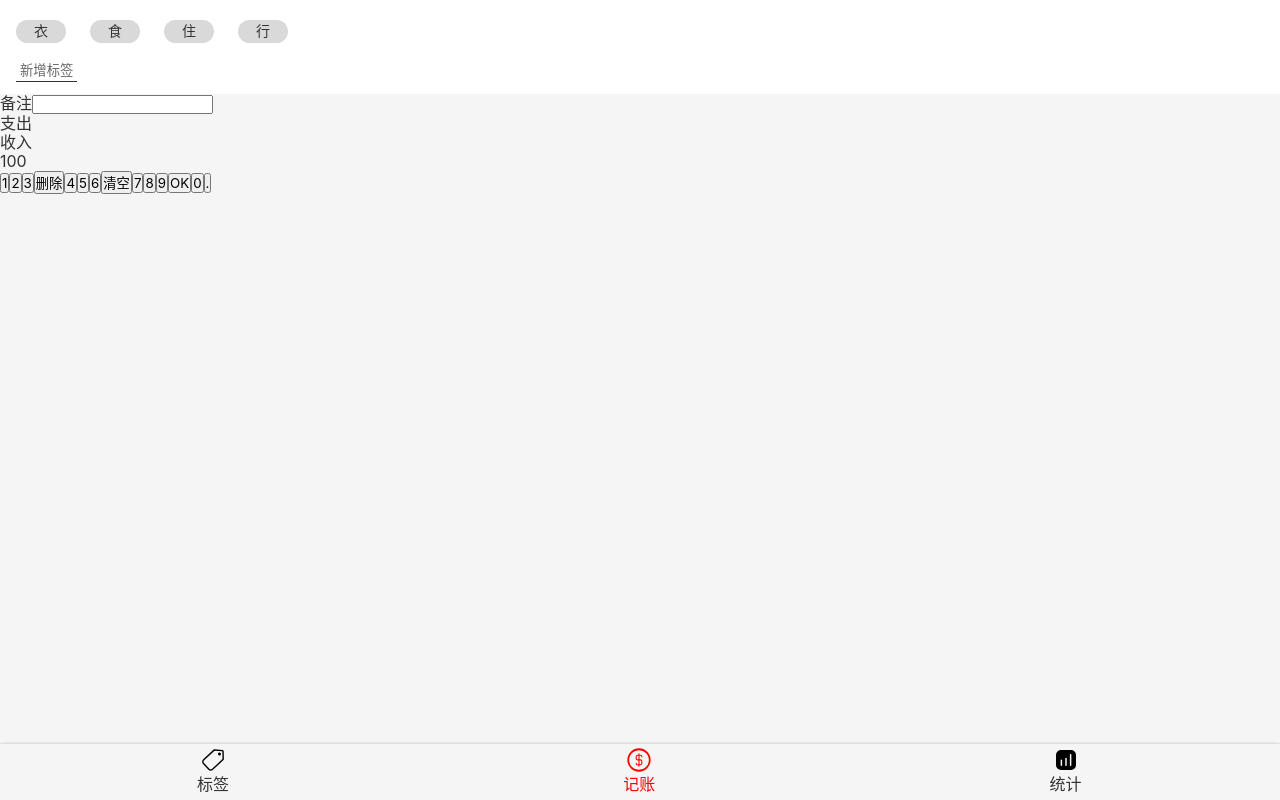
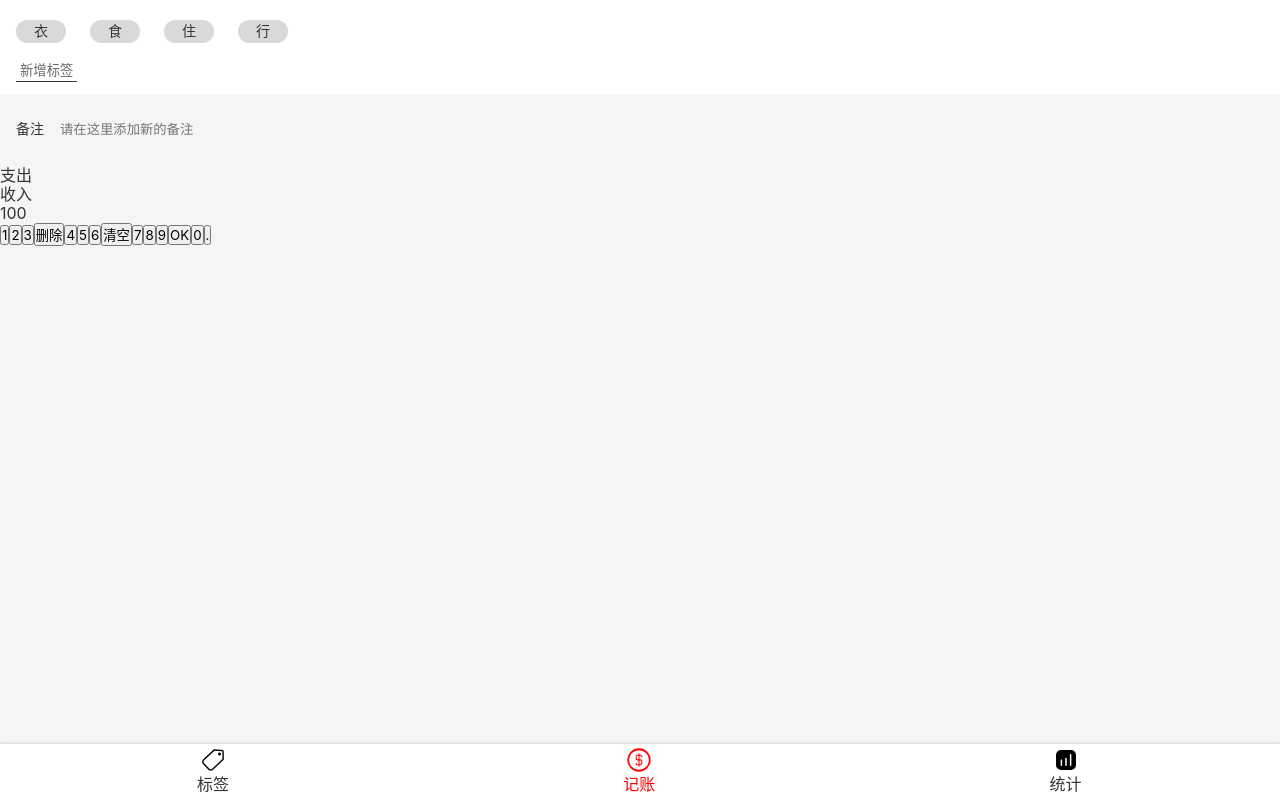
Before and after one commit to znzaznz/React-Morny, a React app: page /money in a window 1280 px wide. Built offline with nearby package versions, Linux system fonts and the light colour scheme; the HTML template or start-up script is replaced by a standard one.

Commit message:
money的备注 UI完成

```diff
--- a/src/components/Nav.tsx
+++ b/src/components/Nav.tsx
@@ -4,6 +4,7 @@ import Icon from './Icon';
 
 
 const NavWrapper = styled.nav`
+  background-color: white;
   line-height: 24px;
   box-shadow: 0 0 3px rgba(0,0,0,0.25);
   >ul {
--- /dev/null
+++ b/src/components/TagsSection.jsx
@@ -0,0 +1,40 @@
+import React from 'react';
+import styled from "styled-components";
+
+const TagSection = styled.section`
+  background-color: white;
+  padding: 12px 16px;
+  > ol{
+    margin: 0 -12px;
+    > li{
+        background-color: #D9D9D9;
+        border-radius: 18px;
+        display: inline-block;
+        padding: 3px 18px;
+        font-size: 14px;
+        margin: 8px 12px;
+      }
+  }
+  >button{
+    background: none;
+    border: none;
+    padding: 2px 4px;
+    color: #666;
+    border-bottom: 1px solid #333;
+    margin-top: 7px;
+  }
+`
+
+export default function TagsSection() {
+    return (
+        <TagSection>
+            <ol>
+                <li>衣</li>
+                <li>食</li>
+                <li>住</li>
+                <li>行</li>
+            </ol>
+            <button>新增标签</button>
+        </TagSection>
+    )
+}
--- a/src/index.scss
+++ b/src/index.scss
@@ -25,6 +25,9 @@ body{
 button{
   font-family: inherit;
 }
+:focus{
+  outline: none;
+}
 .icon{
   height: 1em;
   width: 1em;
--- a/src/views/Money.tsx
+++ b/src/views/Money.tsx
@@ -1,32 +1,27 @@
 import React from 'react';
 import Layout from '../components/Layout';
 import styled from 'styled-components';
+import TagsSection from '../components/TagsSection';
 
-const TagSection = styled.section`
-  background-color: white;
-  padding: 12px 16px;
-  > ol{
-    margin: 0 -12px;
-    > li{
-        background-color: #D9D9D9;
-        border-radius: 18px;
-        display: inline-block;
-        padding: 3px 18px;
-        font-size: 14px;
-        margin: 8px 12px;
+
+const NotesSection = styled.section`
+    padding: 0 16px;
+    font-size: 14px;
+    > label{
+      display: flex;
+      align-items: center;
+      >span{
+        margin-right: 16px;
+        white-space: nowrap;
       }
-  }
-  >button{
-    background: none;
-    border: none;
-    padding: 2px 4px;
-    color: #666;
-    border-bottom: 1px solid #333;
-    margin-top: 7px;
-  }
-`
-const NotesSection = styled.section`
-
+      >input{
+        display: block;
+        width: 100%;
+        height: 72px;
+        background: none;
+        border: 0;
+      }
+    }
 `
 const CategorySection = styled.section`
 
@@ -38,19 +33,11 @@ const NumberPadSection = styled.section`
 export default function Money(){
     return (
         <Layout>
-            <TagSection>
-                <ol>
-                    <li>衣</li>
-                    <li>食</li>
-                    <li>住</li>
-                    <li>行</li>
-                </ol>
-                <button>新增标签</button>
-            </TagSection>
+            <TagsSection/>
             <NotesSection>
                 <label>
                     <span>备注</span>
-                    <input type="text"/>
+                    <input type="text" placeholder={"请在这里添加新的备注"}/>
                 </label>
             </NotesSection>
             <CategorySection>
```
